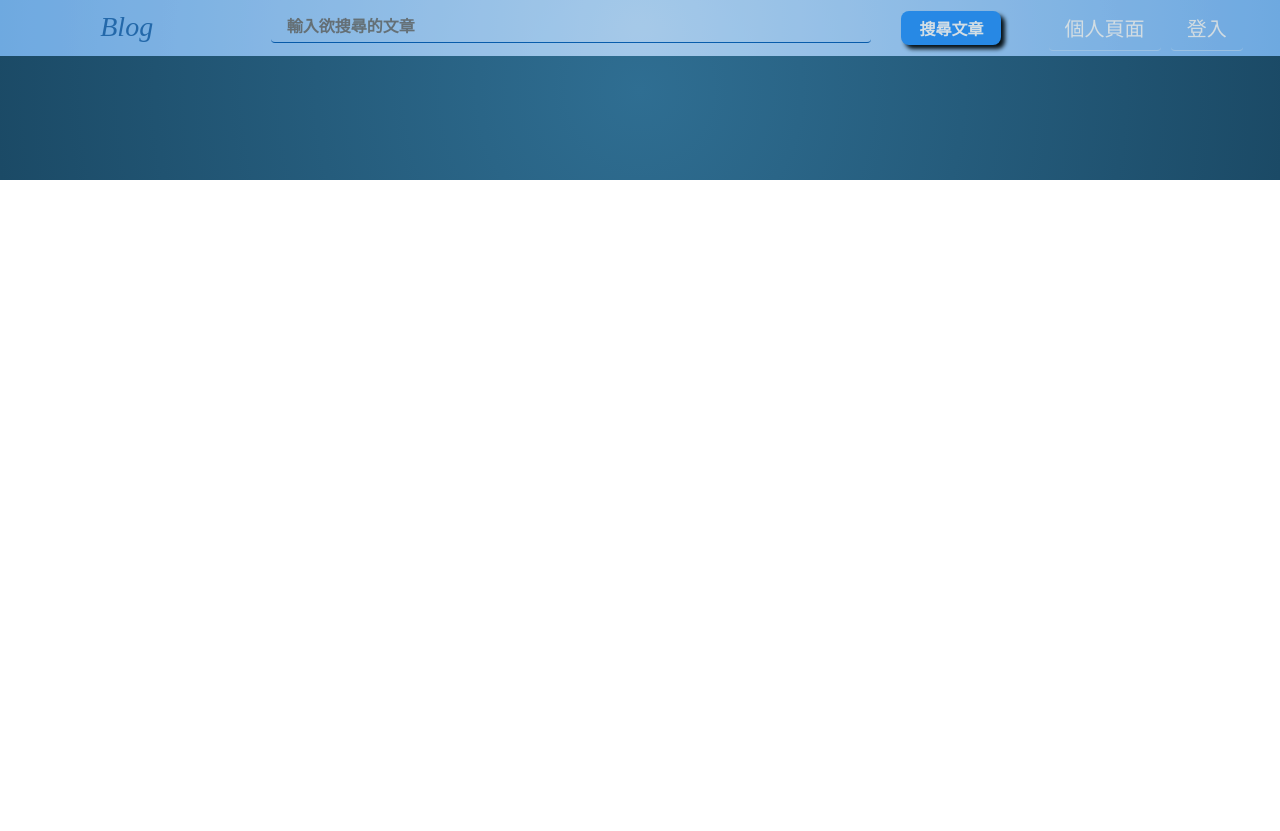
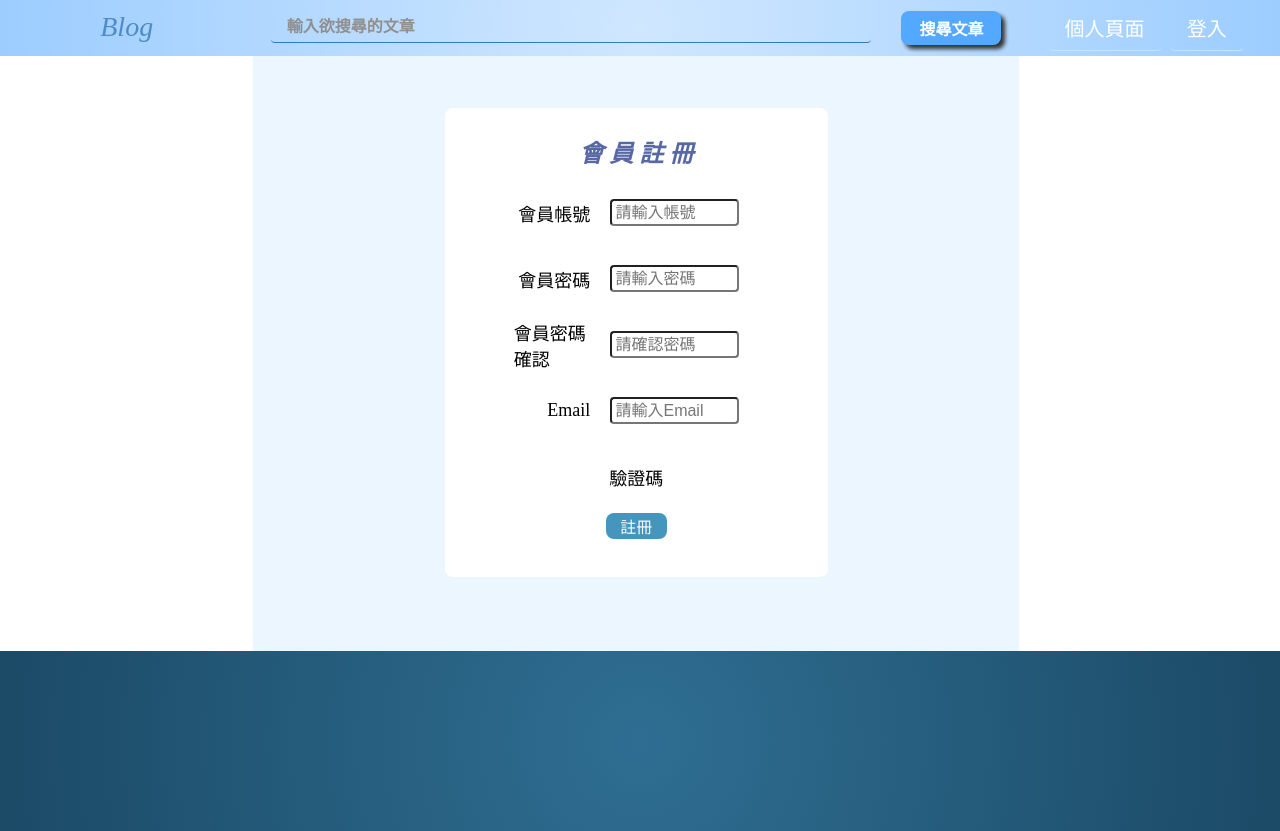
Before and after one commit to k11463/Blog, a Vue app: page /register in a window 1280 px wide. Before the commit the page ends 800 px from the top, so only its background shows below. Built offline with nearby package versions, Linux system fonts and the light colour scheme.

Commit message:
a little change

```diff
--- a/src/components/Login.vue
+++ b/src/components/Login.vue
@@ -16,9 +16,9 @@
                         </label>
                     </div>
                     <div class="col">
-                        <label for="account">
+                        <label for="password">
                             會員密碼
-                            <input type="password" id="account" size="20" placeholder="請輸入帳號">
+                            <input type="password" id="password" size="20" placeholder="請輸入帳號">
                         </label>
                     </div>
                     <div class="col">
@@ -33,7 +33,7 @@
                         </div>
                         <div class="register">
                             <p>尚未註冊會員?</p>
-                            <p><router-link to="/" class="link">點我註冊</router-link></p>
+                            <p><router-link to="/register" class="link">點我註冊</router-link></p>
                         </div>
                     </div>
                 </div>
--- a/src/components/Register.vue
+++ b/src/components/Register.vue
@@ -1,20 +1,187 @@
 <template>
     <div class="bg">
-        <div class="pc-2"></div>
+        <div class="pc-2 left"></div>
         <div class="pc-6 middle">
-
+            <div class="area">
+                <div class="head">
+                    <p>
+                        <i>會 員 註 冊</i>
+                    </p>
+                </div>
+                <div class="body">
+                    <div class="col">
+                        <label for="account">
+                            <div class="left">
+                                會員帳號
+                            </div>
+                            <div class="right">
+                                <input type="text" id="account" size="20" placeholder="請輸入帳號" v-model="datas.account">
+                            </div>
+                        </label>
+                    </div>
+                    <div class="col">
+                        <label for="password">
+                            <div class="left">
+                                會員密碼
+                            </div>
+                            <div class="right">
+                                <input type="password" id="password" size="20" placeholder="請輸入密碼" v-model="datas.password">
+                            </div>
+                        </label>
+                    </div>
+                    <div class="col">
+                        <label for="confirm_password">
+                            <div class="left">
+                                會員密碼確認
+                            </div>
+                            <div class="right">
+                                <input type="password" id="confirm_password" size="20" placeholder="請確認密碼" v-model="datas.confirm_password">
+                            </div>
+                        </label>
+                    </div>
+                    <div class="col">
+                        <label for="email">
+                            <div class="left">
+                                Email
+                            </div>
+                            <div class="right">
+                                <input type="text" id="email" size="20" placeholder="請輸入Email" v-model="datas.email">
+                            </div>
+                        </label>
+                    </div>
+                    <div class="col">
+                        <label for="account">
+                            驗證碼
+                            <img src="" alt="">
+                        </label>
+                    </div>
+                    <div class="col">
+                        <button class="btn" @click="click">註冊</button>
+                    </div>
+                </div>
+            </div>
         </div>
-        <div class="pc-2"></div>
+        <div class="pc-2 right"></div>
     </div>
 </template>
 
+<script>
+export default {
+    data() {
+        return {
+            datas: {
+                account: '',
+                password: '',
+                confirm_password: '',
+                email: ''
+            }
+        }
+    },
+    methods: {
+        click(){
+
+        }
+    }
+}
+</script>
+
+
 <style lang="scss" scoped>
 .bg{
-    width: 100%;
-    height: 100%;
+    width: 100vw;
+    height: 81.4vh;
+    overflow: hidden;
+    .left{
+        height: 100%;
+        float: left;
+    }
     .middle{
-        background-color: #fff;
-        width: 100%;
+        height: 100%;
+        background-color: #ebf6ff;
+        float: left;
+        margin-top: 56px;
+        display: flex;
+        justify-content: center;
+        .area{
+            width: 50%;
+            height: 72%;
+            background-color: #fff;
+            margin-top: 6.8%;
+            border-radius: 8px;
+            .head{
+                height: 12%;
+                display: flex;
+                align-items: center;
+                justify-content: center;
+                font-size: 24px;
+                font-weight: bold;
+                color: rgba(29, 53, 133, 0.747);
+                margin-top: 4%;
+            }
+            .body{
+                height: 88%;
+                .col{
+                    height: 16%;
+                    display: flex;
+                    align-items: center;
+                    justify-content: center;
+                    label{
+                        font-size: 18px;
+                        width: 100%;
+                        height: 100%;
+                        display: flex;
+                        align-items: center;
+                        justify-content: center;
+                        .left{
+                            width: 20%;
+                            display: flex;
+                            align-items: center;
+                            justify-content: center;
+                            justify-content: flex-end;
+                        }
+                        .right{
+                            width: 44%;
+                            display: flex;
+                            align-items: center;
+                            justify-content: center;
+                            input{
+                                width: 72%;
+                                height: 36%;
+                                border-radius: 4px;
+                                padding-left: 2%;
+                                font-size: 16px;
+                            }
+                            input:focus{
+                                background-color: rgba(133, 159, 245, 0.897);
+                                color: white;
+                            }
+                            input:focus::placeholder{
+                                color: white;
+                            }
+                        } // right
+                    } // label
+                    .btn{
+                        width: 16%;
+                        height: 80%;
+                        border-radius: 8px;
+                        background-color: rgb(68, 150, 190);
+                        color: #fff;
+                        border: none;
+                        outline: none;
+                        font-size: 16px;
+                    }
+                    .btn:active{
+                        transform: translateY(-4%);
+                        background-color: rgb(43, 129, 172);
+                    }
+                } //col
+                .col:last-child{
+                    height: 8%;
+                }
+            } // body
+        }
+    }
+    .right{
         height: 100%;
     }
 }
```
